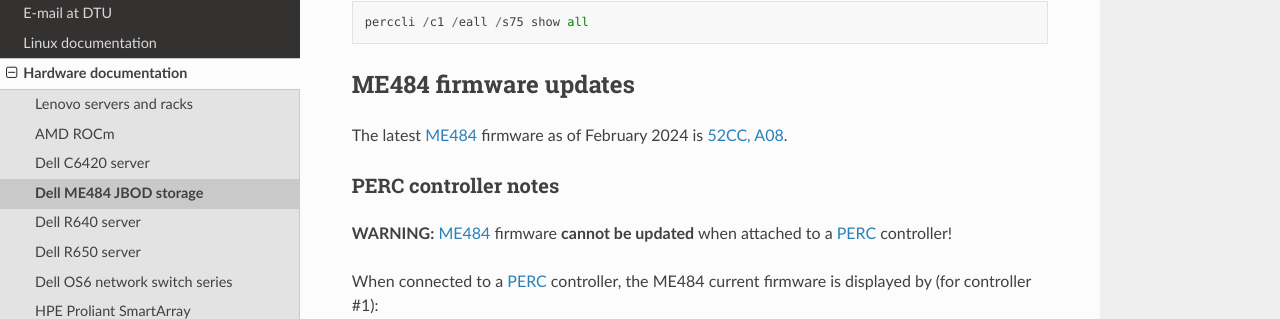
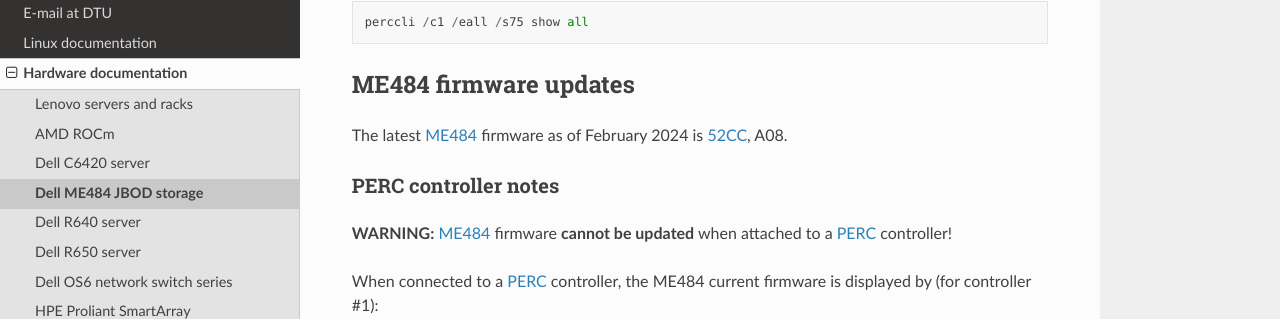
Before and after one commit to OleHolmNielsen/ITwiki, a Sphinx documentation site: the page built from docs/Dell_ME484.rst, in a window 1280 px wide and 900 px high, scrolled down 1765 px. Shown: the part 132-451 px from the top of the window. Built offline with Sphinx 7.4.7 and the Read the Docs theme 2.0.0, drawn with Linux system fonts in a browser that asks for light colours; part of the change alters nothing that is shown.

```diff
--- a/docs/Dell_ME484.rst
+++ b/docs/Dell_ME484.rst
@@ -76,7 +76,9 @@ Show detailed disk information including *Firmware Revision* (here for slot 75):
 ME484 firmware updates
 ======================
 
-The latest ME484_ firmware as of February 2024 is `52CC, A08 <https://www.dell.com/support/home/en-us/drivers/driversdetails?driverid=tmvgc&oscode=wst14&productcode=powervault-me484-expansion>`_.
+The latest ME484_ firmware as of February 2024 is 52CC_, A08.
+
+.. _52CC: https://www.dell.com/support/home/da-dk/drivers/driversdetails?driverid=49d45&oscode=wst14&productcode=powervault-me484-expansion
 
 PERC controller notes
 ---------------------
```
